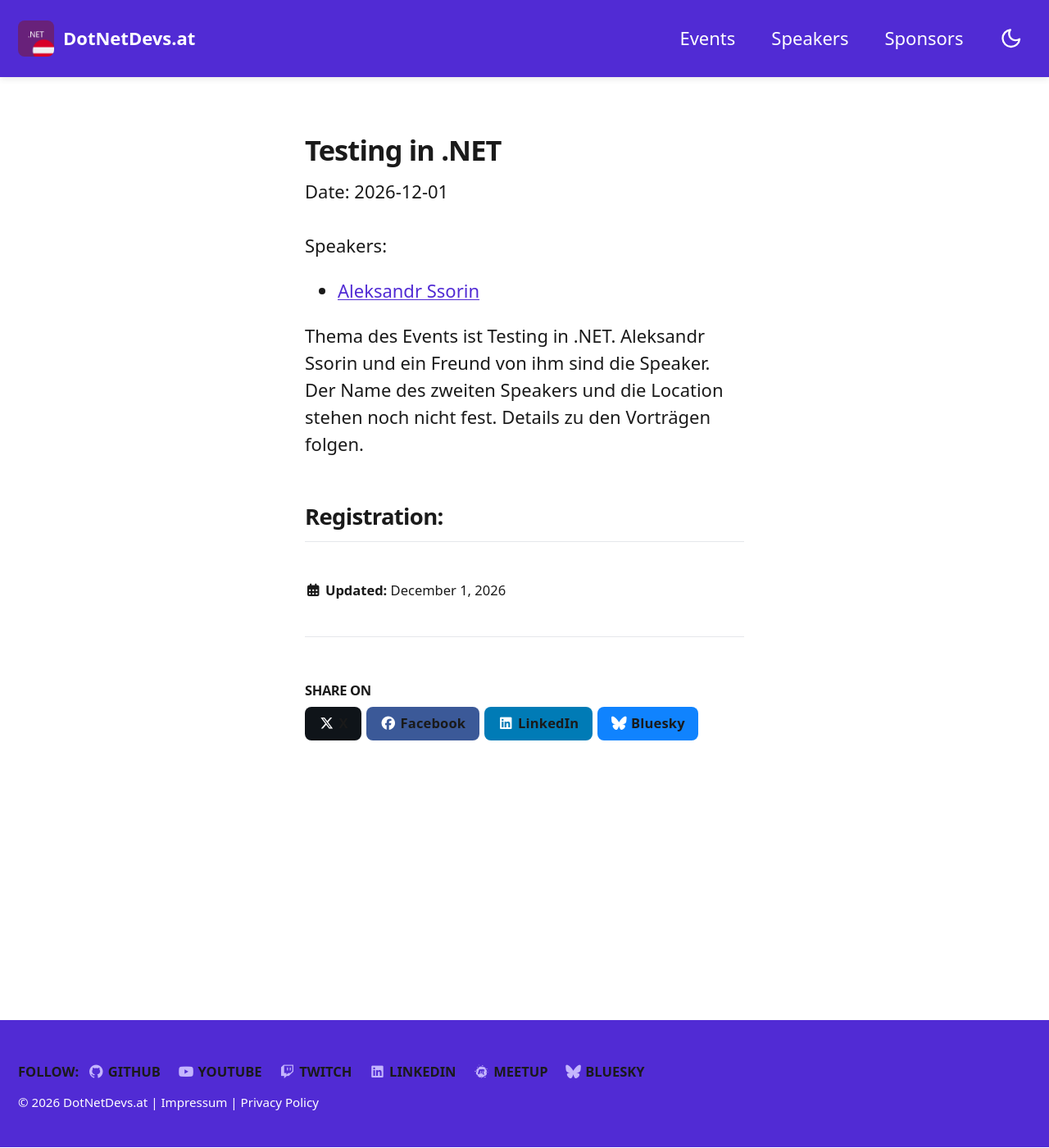
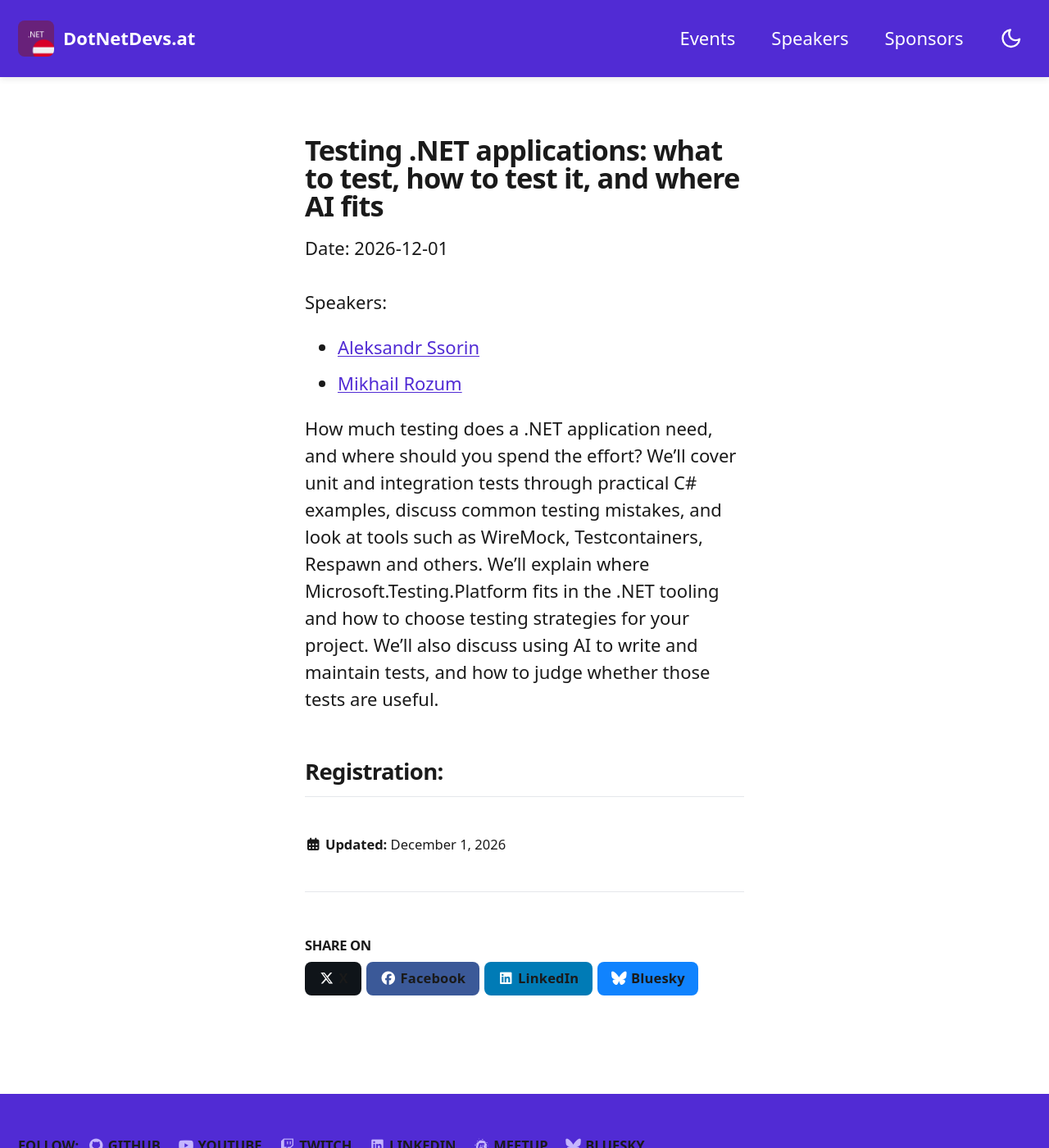
Before and after one commit to dotnetdevsaustria/dotnetdevsaustria.github.io, a Jekyll site: the page built from _events/2026-12-01/index.md, in a window 1280 px wide and 1400 px high. Shown: the whole window at 82% size. Built offline with Jekyll 4.4.1, drawn with Linux system fonts in a browser that asks for light colours; cached includes are drawn as plain includes.

Commit message:
update December event

```diff
--- a/_events/2026-12-01/index.md
+++ b/_events/2026-12-01/index.md
@@ -1,9 +1,10 @@
 ---
 date: 2026-12-01
 permalink: /events/2026-12-01/
-title: "Testing in .NET"
+title: "Testing .NET applications: what to test, how to test it, and where AI fits"
 speakers:
   - Aleksandr Ssorin
+  - Mikhail Rozum
 RecordingLink: ""
 Registrations: 0
 Participants: 0
@@ -11,13 +12,14 @@
 Location: TBD
 public: true
 abstract: |
-  Thema des Events ist Testing in .NET. Aleksandr Ssorin und ein Freund von ihm sind die Speaker. Der Name des zweiten Speakers und die Location stehen noch nicht fest. Details zu den Vorträgen folgen.
+  How much testing does a .NET application need, and where should you spend the effort?
+  We'll cover unit and integration tests through practical C# examples, discuss common testing mistakes, and look at tools such as WireMock, Testcontainers, Respawn and others. We'll explain where Microsoft.Testing.Platform fits in the .NET tooling and how to choose testing strategies for your project. We'll also discuss using AI to write and maintain tests, and how to judge whether those tests are useful.
 ---
 
 ## Offene Punkte
 
 - [ ] Location festlegen
-- [ ] Namen des zweiten Speakers ergänzen
-- [ ] Vortragstitel, Abstracts und Speaker-Bios ergänzen
-- [ ] Uhrzeit festlegen
+- [x] Namen des zweiten Speakers ergänzen
+- [x] Vortragstitel, Abstract und Speaker-Bios ergänzen
+- [x] Uhrzeit festlegen: 18:00 Uhr
 - [ ] Meetup.com-Event anlegen und Anmeldelinks ergänzen
```
Also changed, not shown: _speakers/aleksandr-ssorin.md (+2 -0 lines), _speakers/mikhail-rozum.md (added, +5 -0 lines).
